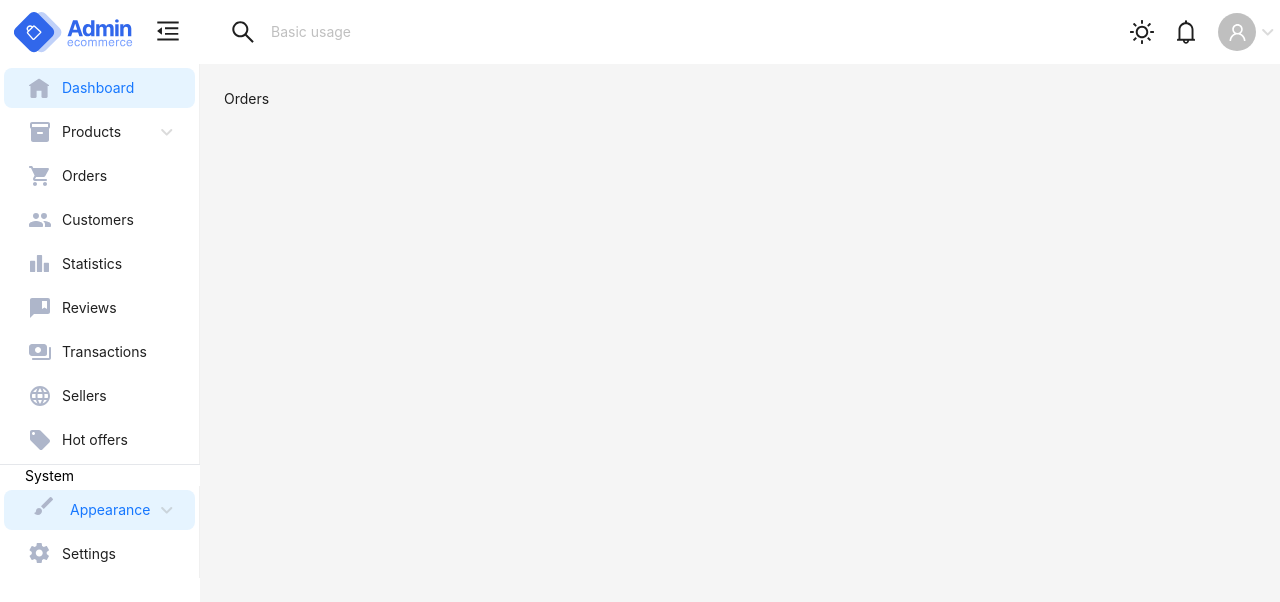
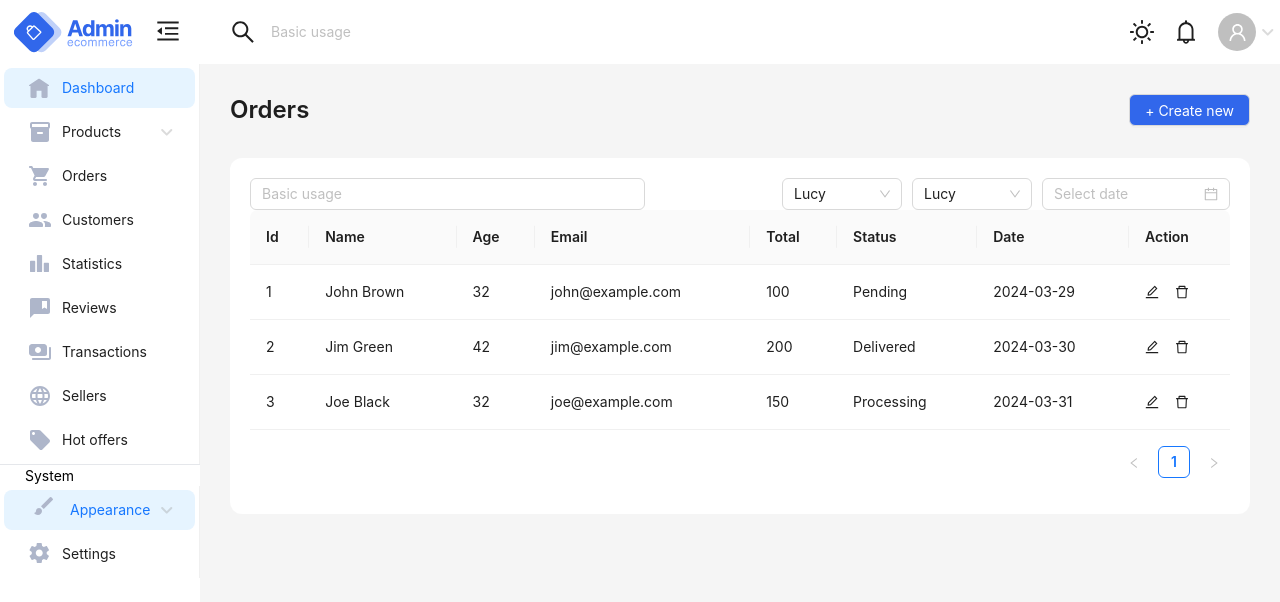
Before and after one commit to SHrustamovich/admin, a React (Vite) app: page /order in a window 1280 px wide. Shown: the top 602 px of the page. Built offline with nearby package versions, Linux system fonts and the light colour scheme; sample sign-in values are in the browser's storage.

Commit message:
Added Order

```diff
--- /dev/null
+++ b/src/pages/Order/features/ordersForm.tsx
@@ -0,0 +1,18 @@
+import { Modal } from "antd";
+import { FC } from "react";
+
+interface PropsSellersForm {
+    open: boolean;
+    setOpen: (open: boolean) => void;
+}
+const OrdersForm: FC<PropsSellersForm> = ({ open, setOpen }) => {
+    const onClose = () => {
+        setOpen(false);
+    };
+    return (
+        <Modal open={open} onCancel={onClose}>
+            modal
+        </Modal>
+    );
+};
+export default OrdersForm;
--- /dev/null
+++ b/src/pages/Order/features/ordersHeader.tsx
@@ -0,0 +1,20 @@
+import { Button, Flex } from "antd";
+import { useState } from "react";
+import OrdersForm from "./ordersForm";
+
+const OrdersHeader = () => {
+    const [open, setOpen] = useState<boolean>(false);
+    const hanlyOpenFunc = () => {
+        setOpen(true);
+    };
+    return (
+        <Flex justify='space-between' align='center' className='w-full'>
+            <h1 className='h1 text-2xl font-semibold leading-[22px]'>Orders</h1>
+            <Button onClick={hanlyOpenFunc} className='bg-[#3167EB] text-white'>
+                + Create new
+            </Button>
+            {open && <OrdersForm open={open} setOpen={setOpen} />}
+        </Flex>
+    );
+};
+export default OrdersHeader;
--- /dev/null
+++ b/src/pages/Order/features/ordersList.tsx
@@ -0,0 +1,110 @@
+import { DeleteOutlined, EditOutlined } from "@ant-design/icons";
+import { Space, Table, TableProps } from "antd";
+
+const OrderList = () => {
+    interface DataType {
+        key: string;
+        id: number;
+        name: string;
+        age: number;
+        email: string; // Adding email field
+        total: number; // Adding total field
+        status: string; // Adding status field
+        date: string; // Adding date field
+    }
+
+    const columns: TableProps<DataType>["columns"] = [
+        {
+            title: "Id",
+            dataIndex: "id",
+            key: "id",
+        },
+        {
+            title: "Name",
+            dataIndex: "name",
+            key: "name",
+            render: (text) => <a>{text}</a>,
+        },
+        {
+            title: "Age",
+            dataIndex: "age",
+            key: "age",
+        },
+        {
+            title: "Email", // New column for email
+            dataIndex: "email",
+            key: "email",
+        },
+        {
+            title: "Total", // New column for total
+            dataIndex: "total",
+            key: "total",
+        },
+        {
+            title: "Status", // New column for status
+            dataIndex: "status",
+            key: "status",
+        },
+        {
+            title: "Date", // New column for date
+            dataIndex: "date",
+            key: "date",
+        },
+        {
+            title: "Action",
+            key: "action",
+            render: () => (
+                <Space size='middle'>
+                    <EditOutlined />
+                    <DeleteOutlined />
+                </Space>
+            ),
+        },
+    ];
+
+    const data: DataType[] = [
+        {
+            key: "1",
+            id: 1,
+            name: "John Brown",
+            age: 32,
+            email: "john@example.com", // Adding email
+            total: 100, // Adding total
+            status: "Pending", // Adding status
+            date: "2024-03-29", // Adding date
+        },
+        {
+            key: "2",
+            id: 2,
+            name: "Jim Green",
+            age: 42,
+            email: "jim@example.com", // Adding email
+            total: 200, // Adding total
+            status: "Delivered", // Adding status
+            date: "2024-03-30", // Adding date
+        },
+        {
+            key: "3",
+            id: 3,
+            name: "Joe Black",
+            age: 32,
+            email: "joe@example.com", // Adding email
+            total: 150, // Adding total
+            status: "Processing", // Adding status
+            date: "2024-03-31", // Adding date
+        },
+    ];
+
+    // Adding ids
+    data.forEach((item, index) => {
+        item.id = index + 1;
+    });
+
+    return (
+        <div>
+            <Table columns={columns} dataSource={data} />
+        </div>
+    );
+};
+
+export default OrderList;
--- a/src/pages/Order/index.tsx
+++ b/src/pages/Order/index.tsx
@@ -1,5 +1,63 @@
+import { DatePicker, Flex, Input, Select } from "antd";
+import OrdersHeader from "./features/ordersHeader";
+import OrderList from "./features/ordersList";
+
 const Sales = () => {
-    return <div>Orders</div>;
+    return (
+        <div className='w-full p-[6px]'>
+            <OrdersHeader />
+            <div className='bg-white rounded-xl p-[20px] mt-[32px]'>
+                <Flex
+                    style={{
+                        display: "flex",
+                        justifyContent: "space-between",
+                    }}>
+                    <Input
+                        placeholder='Basic usage'
+                        style={{
+                            width: "395px",
+                        }}
+                    />
+                    <Flex
+                        style={{
+                            display: "flex",
+                            columnGap: "10px",
+                        }}>
+                        <Select
+                            defaultValue='lucy'
+                            style={{ width: 120 }}
+                            options={[
+                                { value: "jack", label: "Jack" },
+                                { value: "lucy", label: "Lucy" },
+                                { value: "Yiminghe", label: "yiminghe" },
+                                {
+                                    value: "disabled",
+                                    label: "Disabled",
+                                    disabled: true,
+                                },
+                            ]}
+                        />
+                        <Select
+                            defaultValue='lucy'
+                            style={{ width: 120 }}
+                            options={[
+                                { value: "jack", label: "Jack" },
+                                { value: "lucy", label: "Lucy" },
+                                { value: "Yiminghe", label: "yiminghe" },
+                                {
+                                    value: "disabled",
+                                    label: "Disabled",
+                                    disabled: true,
+                                },
+                            ]}
+                        />
+                        <DatePicker />
+                    </Flex>
+                </Flex>
+                <OrderList />
+            </div>
+        </div>
+    );
 };
 
 export default Sales;
```
